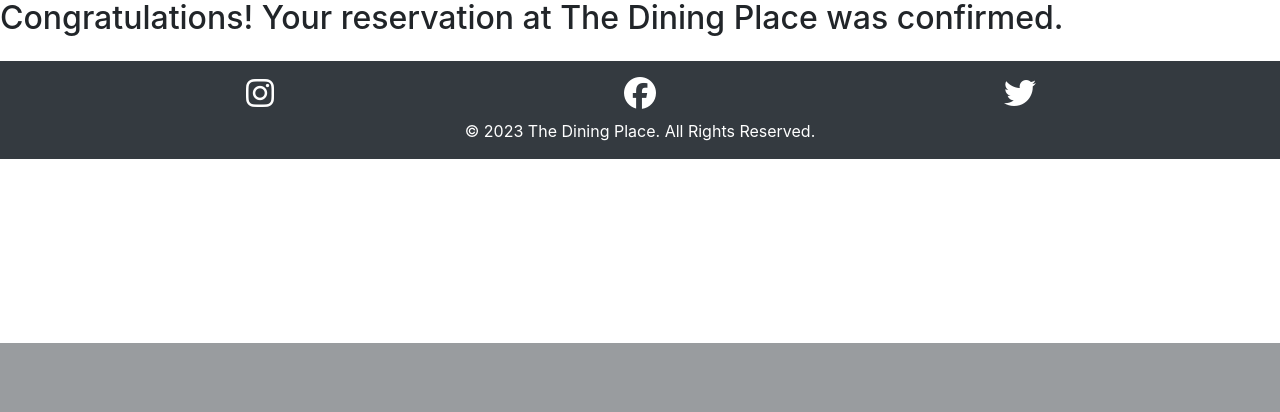
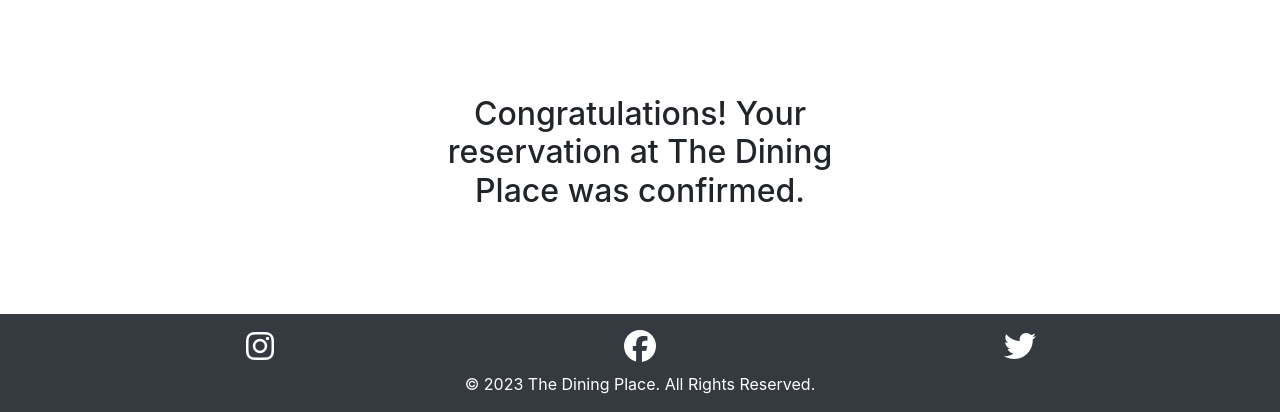
Before and after one commit to TamasSomi/the-dining-place, a Django app: page /booking_success/ in a window 1280 px wide. Shown: the part 457-869 px from the top of the page. Before the commit the page ends 800 px from the top, so only its background shows below. Run offline with Django 4.2, Linux system fonts and the light colour scheme; some libraries are stand-ins or nearby versions.

Commit message:
Design booking_success page and add margin to footer in base.html

```diff
--- a/templates/base.html
+++ b/templates/base.html
@@ -52,7 +52,7 @@
     {% block content %}
     {% endblock %}
     <!-- Footer -->
-    <footer class="bg-dark text-white text-center py-3 padding-top">
+    <footer class="bg-dark text-white text-center py-3 padding-top mt-5">
         <div class="container">
             <div class="row">
                 <div class="col">
--- a/templates/booking_success.html
+++ b/templates/booking_success.html
@@ -1,6 +1,12 @@
 {% extends "base.html" %}
+{% load crispy_forms_tags %}
+
 {% block content %}
-
-<h2>Congratulations! Your reservation at The Dining Place was confirmed.</h2>
-
+<div class="container mt-5">
+    <div class="row justify-content-center">
+        <div class="col-md-6">
+            <h2 class="text-center p-5">Congratulations! Your reservation at The Dining Place was confirmed.</h2>
+        </div>
+    </div>
+</div>
 {% endblock %}
--- a/templates/delete_booking.html
+++ b/templates/delete_booking.html
@@ -10,7 +10,7 @@
 
                 <form method="post">
                     {% csrf_token %}
-                    <div class="text-center">
+                    <div class="text-center pb-5">
                         <button type="submit" name="confirm" class="btn btn-danger">Confirm Delete</button>
                         <a href="{% url 'dashboard' %}" class="btn btn-secondary">Cancel</a>
                     </div>
```
